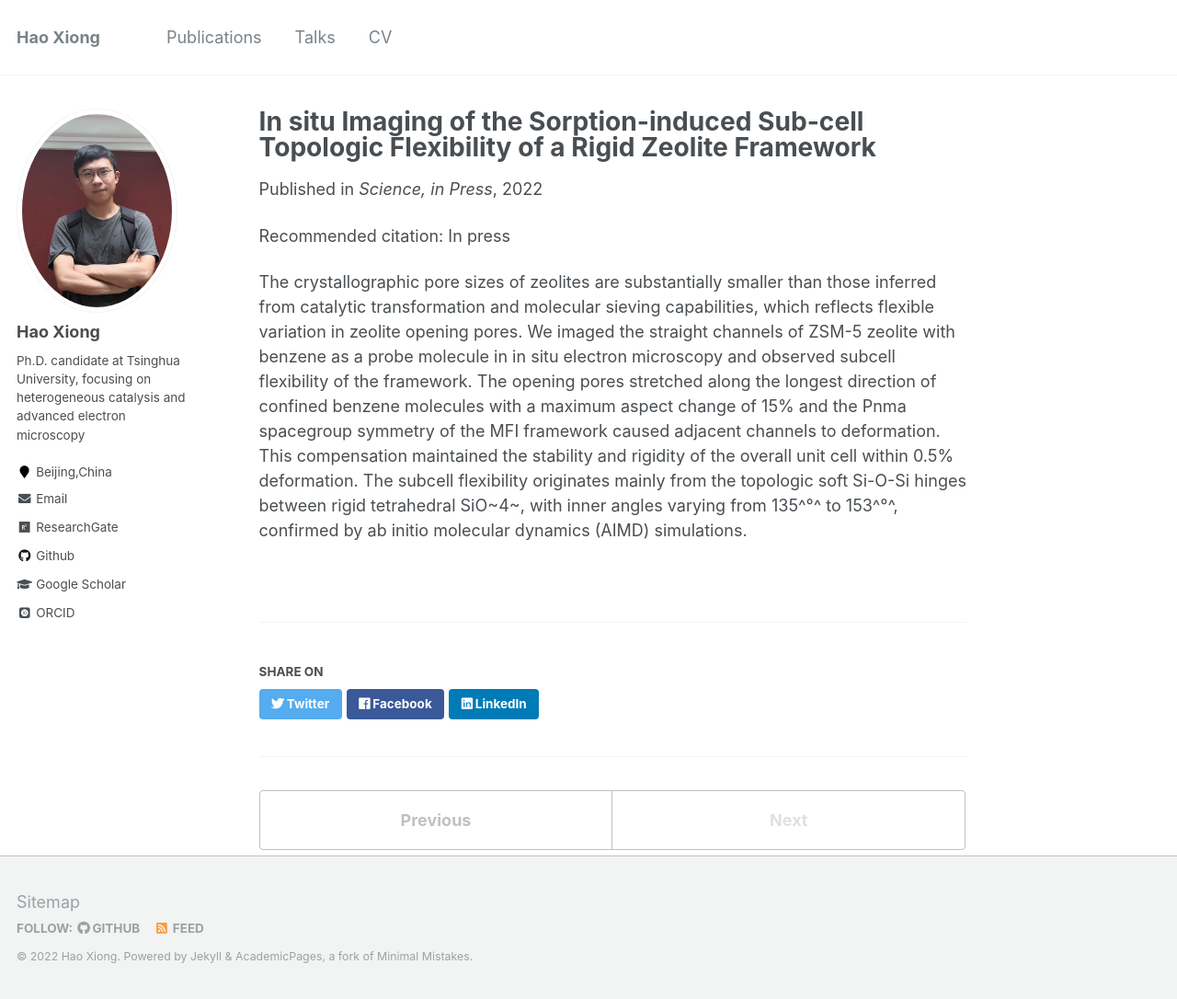
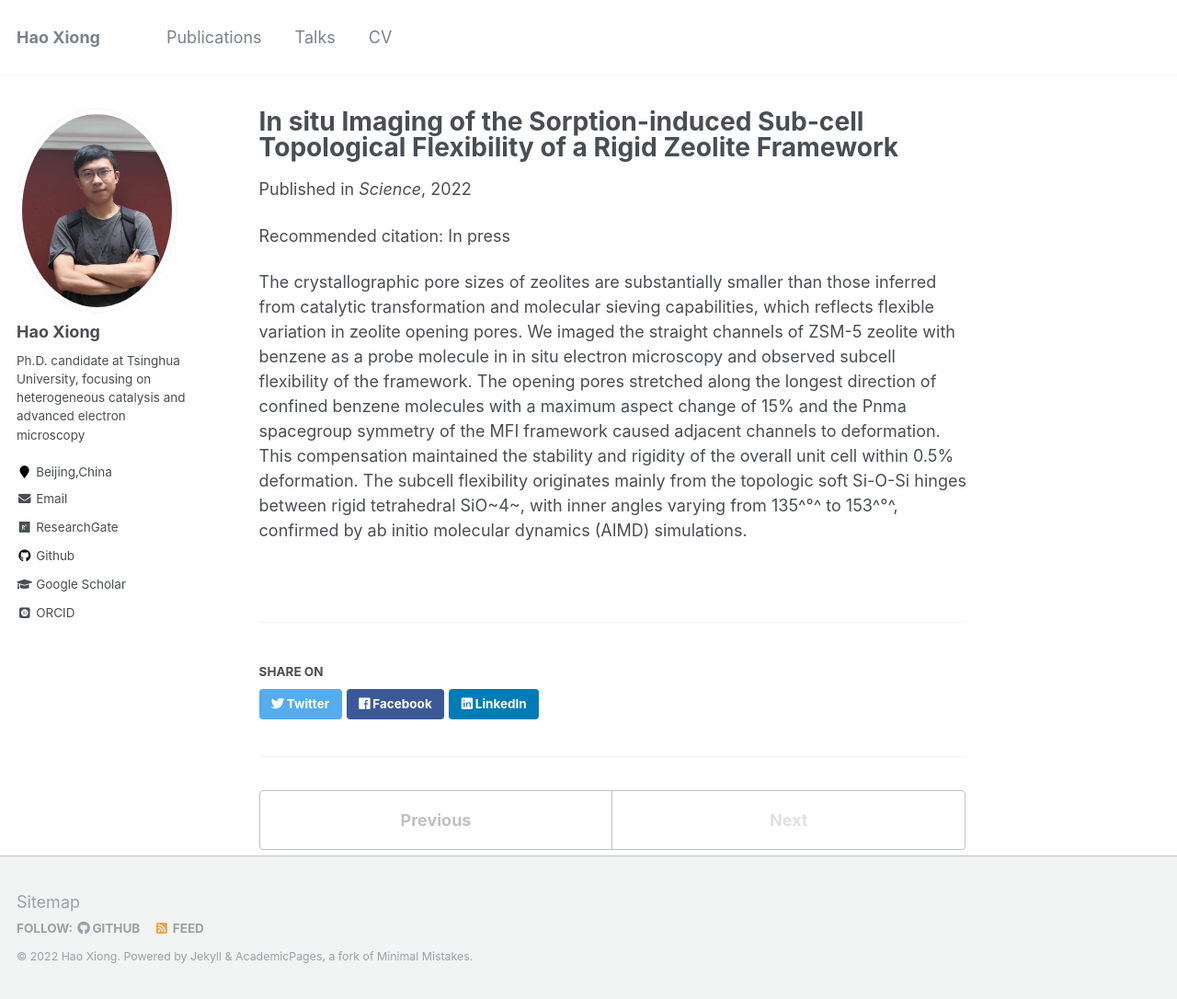
Before and after one commit to xiongh15/xiongh15.github.io, a Jekyll site: the page built from _publications/2022-04-01-paper-Science-number-11.md, in a window 1280 px wide and 1086 px high. Shown: the whole window at 92% size. Built offline with Jekyll 4.4.1, drawn with Linux system fonts in a browser that asks for light colours; some web fonts are replaced.

Commit message:
update science

```diff
--- a/_publications/2022-04-01-paper-Science-number-11.md
+++ b/_publications/2022-04-01-paper-Science-number-11.md
@@ -1,10 +1,10 @@
 ---
-title: "In situ Imaging of the Sorption-induced Sub-cell Topologic Flexibility of a Rigid Zeolite Framework"
+title: "In situ Imaging of the Sorption-induced Sub-cell Topological Flexibility of a Rigid Zeolite Framework"
 collection: publications
 permalink: /publication/2022-04-01-paper-Science-number-11
 excerpt: ''
-date: 2022-04-01
-venue: 'Science, in Press'
+date: 2022-04-29
+venue: 'Science'
 paperurl: ''
 citation: 'In press'
 ---
```
Also changed, not shown: 2 other files.
